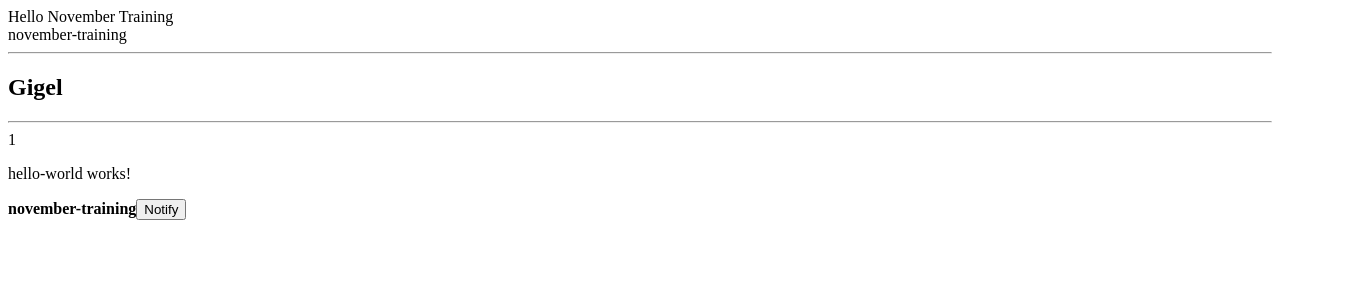
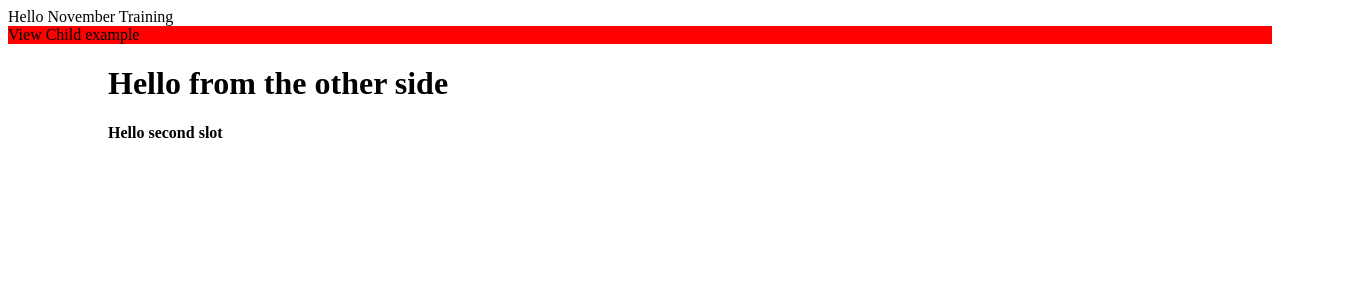
Before and after one commit to browsepedia/november-training, an Angular app: page / in a window 1280 px wide. Shown: the top 300 px of the page, 1372 px wide, since content can reach past the window. Built offline with nearby package versions, Linux system fonts and the light colour scheme.

Commit message:
ViewChild

```diff
--- a/src/app/app.component.html
+++ b/src/app/app.component.html
@@ -1,22 +1,7 @@
 <div>Hello November Training</div>
 
-<div>
-  {{ title | uppercase | lowercase }}
-</div>
+<app-child *ngIf="showChild" [title]="title">
+  <h1>Hello from the other side</h1>
 
-<hr />
-<h2>
-  {{ employee | perforate: "firstName" }}
-</h2>
-
-<hr />
-<div>
-  {{ nums | filterOddNumbers | perforate: 0 }}
-</div>
-
-<app-hello-world
-  appHoverBackground="green"
-  (mouseEnter)="onMouseEnter($event)"
-  [title]="title"
-  (buttonClick)="onButtonClick($event)"
-></app-hello-world>
+  <h4 secondSlot>Hello second slot</h4>
+</app-child>
--- a/src/app/app.component.ts
+++ b/src/app/app.component.ts
@@ -1,4 +1,4 @@
-import { Component } from '@angular/core';
+import { Component, OnChanges, OnInit } from '@angular/core';
 
 interface Employee {
   firstName: string;
@@ -10,20 +10,7 @@ interface Employee {
   templateUrl: `./app.component.html`,
 })
 export class AppComponent {
+  constructor() {}
   public title = 'november-training';
-
-  public nums = [1, 2, 3, 4, 5, 6, 7, 8, 9];
-
-  public employee: Employee = {
-    firstName: 'Gigel',
-    lastName: 'Bucur',
-  };
-
-  onButtonClick(message: string): void {
-    alert(message);
-  }
-
-  onMouseEnter(event: MouseEvent): void {
-    console.log(event);
-  }
+  public showChild = true;
 }
--- /dev/null
+++ b/src/app/child/child.component.html
@@ -0,0 +1,9 @@
+<div #myDiv>View Child example</div>
+
+<div style="width: 100%; margin-left: 100px">
+  <b>
+    <ng-content></ng-content>
+  </b>
+</div>
+
+<ng-content select="secondSlot"></ng-content>
--- /dev/null
+++ b/src/app/child/child.component.ts
@@ -0,0 +1,29 @@
+import {
+  Component,
+  Input,
+  AfterViewInit,
+  ViewChild,
+  ElementRef,
+  OnInit,
+} from '@angular/core';
+
+@Component({
+  selector: 'app-child',
+  templateUrl: './child.component.html',
+})
+export class ChildComponent implements OnInit, AfterViewInit {
+  constructor() {
+    console.log(this._myDiv);
+  }
+
+  @Input() public title: string = '';
+
+  ngOnInit(): void {}
+
+  ngAfterViewInit(): void {
+    this._myDiv?.nativeElement.classList.add('background-red');
+  }
+
+  @ViewChild('myDiv')
+  private _myDiv: ElementRef<HTMLDivElement> | undefined;
+}
--- a/src/app/filter-odd-numbers.pipe.ts
+++ /dev/null
@@ -1,10 +0,0 @@
-import { Pipe, PipeTransform } from '@angular/core';
-
-@Pipe({
-  name: 'filterOddNumbers',
-})
-export class FilterOddNumbersPipe implements PipeTransform {
-  transform(value: number[]): number[] {
-    return value.filter((num) => num % 2 === 1);
-  }
-}
--- a/src/app/hello-world/hello-world.component.html
+++ /dev/null
@@ -1,5 +0,0 @@
-<p>hello-world works!</p>
-
-<b>{{ title }}</b>
-
-<button (click)="onButtonClick('Hello world')">Notify</button>
--- a/src/app/hello-world/hello-world.component.ts
+++ /dev/null
@@ -1,22 +0,0 @@
-import {
-  Component,
-  Input,
-  Output,
-  EventEmitter,
-  ElementRef,
-  HostListener,
-} from '@angular/core';
-
-@Component({
-  selector: 'app-hello-world',
-  templateUrl: './hello-world.component.html',
-})
-export class HelloWorldComponent {
-  @Input() public title: string = 'default title';
-
-  @Output() public buttonClick = new EventEmitter<string>();
-
-  onButtonClick(message: string): void {
-    this.buttonClick.emit(message);
-  }
-}
--- a/src/app/hover-background.directive.ts
+++ /dev/null
@@ -1,43 +0,0 @@
-import {
-  Directive,
-  ElementRef,
-  HostListener,
-  Renderer2,
-  Input,
-  EventEmitter,
-  Output,
-} from '@angular/core';
-
-@Directive({
-  selector: '[appHoverBackground]',
-})
-export class HoverBackgroundDirective {
-  constructor(
-    private _elementRef: ElementRef<HTMLDivElement>,
-    private _renderer: Renderer2
-  ) {}
-
-  @Input() public appHoverBackground = 'cadetblue';
-
-  @Output() public mouseEnter = new EventEmitter<MouseEvent>();
-
-  @HostListener('mouseenter', ['$event'])
-  private _onMouseEnter(event: MouseEvent): void {
-    this._renderer.setStyle(
-      this._elementRef.nativeElement,
-      `background-color`,
-      this.appHoverBackground
-    );
-
-    this.mouseEnter.emit(event);
-  }
-
-  @HostListener('mouseleave')
-  private _onMousLeave(): void {
-    this._renderer.setStyle(
-      this._elementRef.nativeElement,
-      `background-color`,
-      'inherit'
-    );
-  }
-}
--- a/src/app/perforate.pipe.ts
+++ /dev/null
@@ -1,16 +0,0 @@
-import { Pipe, PipeTransform } from '@angular/core';
-
-@Pipe({
-  name: 'perforate',
-})
-export class PerforatePipe<T> implements PipeTransform {
-  transform(value: T, key: keyof T): T[keyof T] {
-    if (key === undefined) {
-      throw new Error(
-        'Must provide a key in order to use the `perforate` pipe.'
-      );
-    }
-
-    return value[key];
-  }
-}
```
Also changed, not shown: src/app/app.module.ts (+4 -11 lines).
